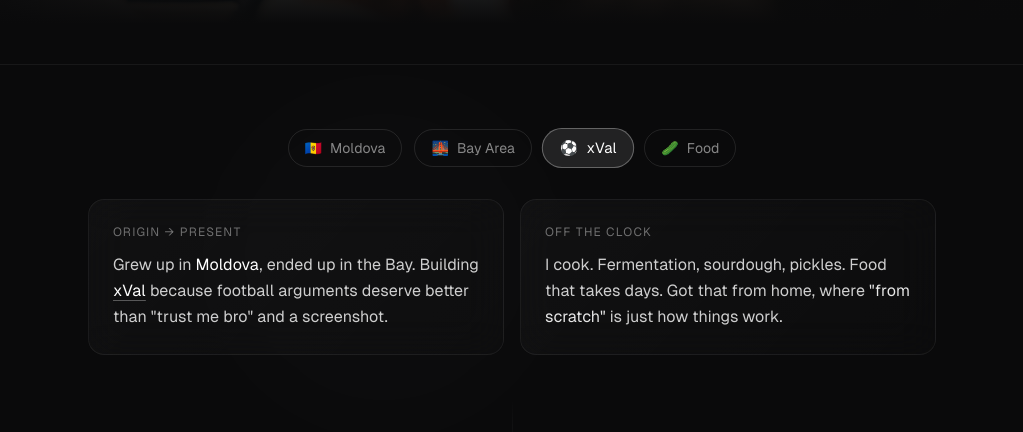
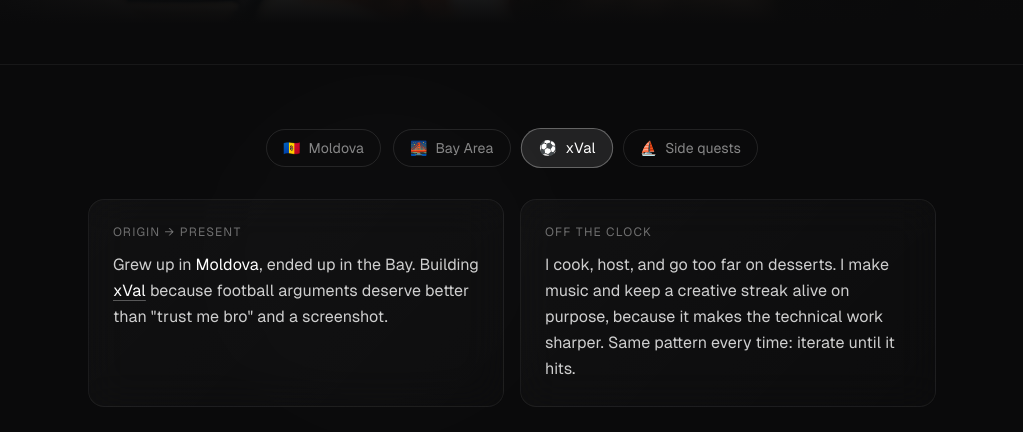
Before and after one commit to orehovschi/dotcom, a Next.js app: page / in a window 1280 px wide. Shown: the part 800-1232 px from the top of the page, without its empty margins (128-1151 px from the left). Built offline with nearby package versions, Linux system fonts and the light colour scheme.

Commit message:
Update tag label and Off the clock copy

```diff
--- a/app/page.tsx
+++ b/app/page.tsx
@@ -23,7 +23,7 @@
     { label: "Moldova", icon: "🇲🇩" },
     { label: "Bay Area", icon: "🌉" },
     { label: "xVal", icon: "⚽" },
-    { label: "Food", icon: "🥒" },
+    { label: "Side quests", icon: "⛵" },
   ];
 
   useEffect(() => {
@@ -207,8 +207,7 @@
               <div className="intro-card rounded-2xl p-6 transition-all duration-300">
                 <p className="text-white/40 text-xs uppercase tracking-widest mb-3">Off the clock</p>
                 <p className="text-white/80 leading-relaxed">
-                  I cook. Fermentation, sourdough, pickles. Food that takes days. Got that from home, where{" "}
-                  <span className="text-white/90">&quot;from scratch&quot;</span> is just how things work.
+                  I cook, host, and go too far on desserts. I make music and keep a creative streak alive on purpose, because it makes the technical work sharper. Same pattern every time: iterate until it hits.
                 </p>
               </div>
             </div>
```
